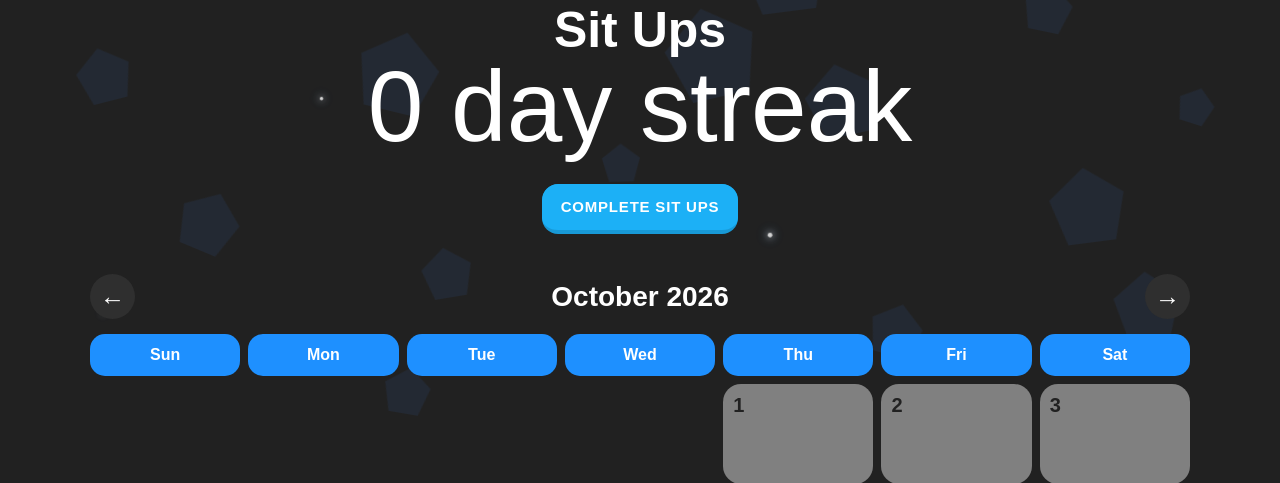
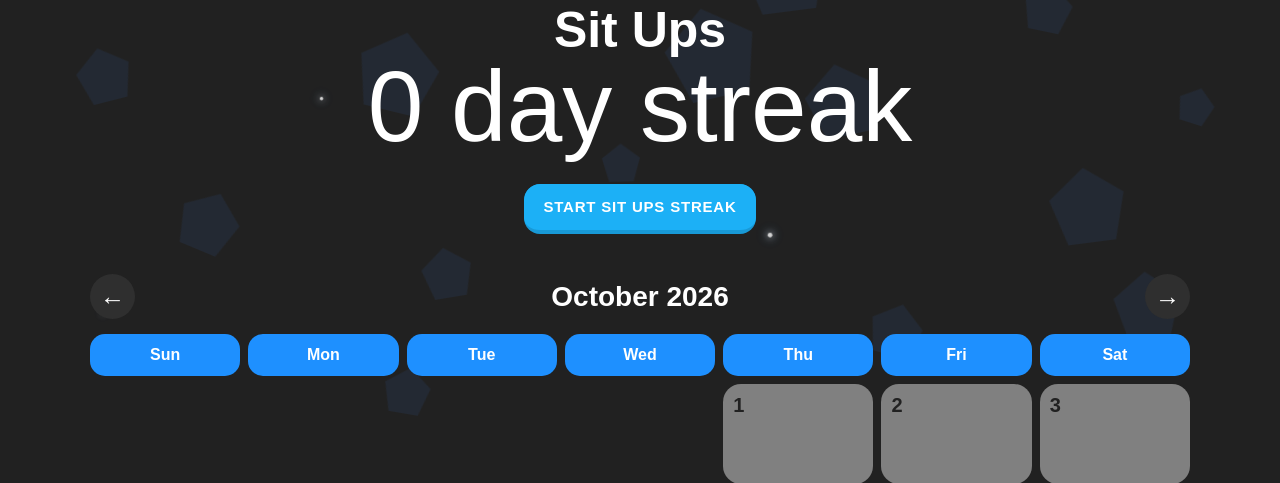
Before and after one commit to Redeye424/Streak, a Django app: page / in a window 1280 px wide. Shown: the part 343-826 px from the top of the page. Run offline with Django 4.2, Linux system fonts and the light colour scheme; a user stored in the database is signed in; data comes from the database, SQL or seed files in the repository.

Commit message:
Update home.html

```diff
--- a/todo1/templates/home.html
+++ b/todo1/templates/home.html
@@ -67,10 +67,15 @@
                 >
 
                 <input type="hidden" name="action" value="complete_streak">
-
-                <button type="submit" class="button">
-                    Complete {{ streak.name }}
-                </button>
+                {% if streak.count == 0 %}
+                    <button type="submit" class="button">
+                        Start {{ streak.name }} Streak
+                    </button>
+                {% else %}
+                    <button type="submit" class="button">
+                        Increase {{ streak.name }}
+                    </button>
+                {% endif %}
             </form>
         {% endif %}
 
```
